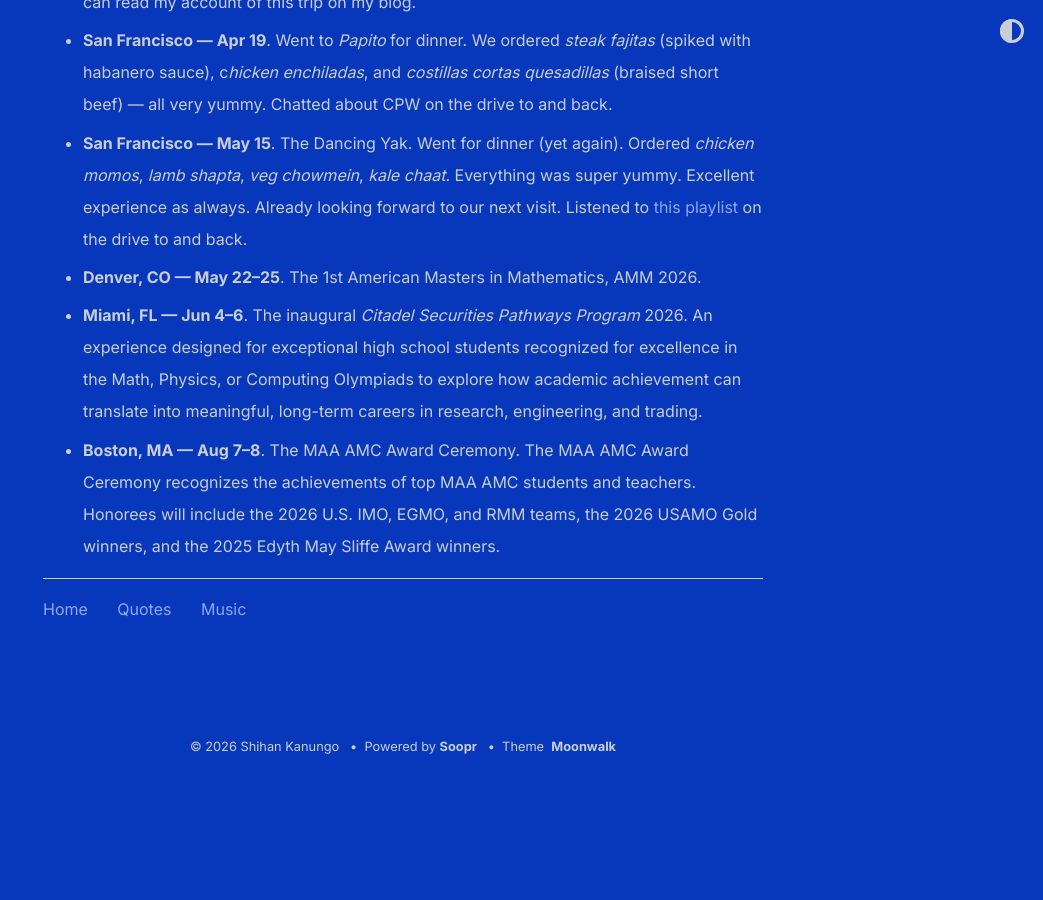
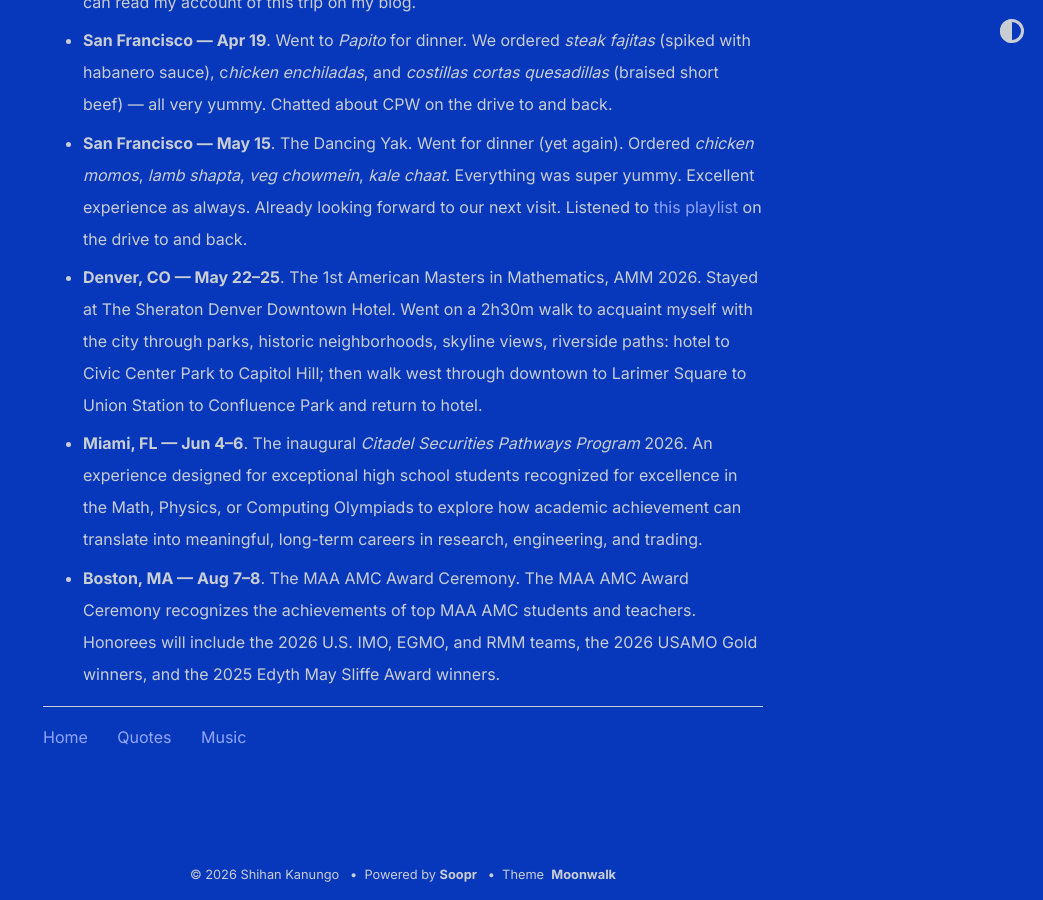
Before and after one commit to shihankanungo/shihankanungo.github.io, a Jekyll site: the page built from travel.md, in a window 1280 px wide and 900 px high, scrolled down 1823 px. Shown: the whole window, without its empty margins (237-1280 px from the left). Built offline with Jekyll 4.4.1, drawn with Linux system fonts in a browser that asks for light colours; before the commit the page ends 2595 px from its top, so only the background shows below that.

Commit message:
Update travel.md

```diff
--- a/travel.md
+++ b/travel.md
@@ -17,6 +17,6 @@ title: Travel &amp;c.
 - **Cambridge, MA --- Apr 16--19**. MIT CPW. Campus Preview Weekend (CPW) is a one-of-a-kind celebration, a joyful collision of events for admitted students at MIT. MIT welcomes approx. 1,000 students to campus each year and hosts over 700 fun-filled events. You can read my account of this trip on my blog.
 - **San Francisco --- Apr 19**. Went to *Papito* for dinner. We ordered *steak fajitas* (spiked with habanero sauce), c*hicken enchiladas*, and *costillas cortas quesadillas* (braised short beef) --- all very yummy. Chatted about CPW on the drive to and back.
 - **San Francisco --- May 15**. The Dancing Yak. Went for dinner (yet again). Ordered *chicken momos*, *lamb shapta*, *veg chowmein*, *kale chaat*. Everything was super yummy. Excellent experience as always. Already looking forward to our next visit. Listened to [this playlist](https://open.spotify.com/playlist/65kd1FYtB3YqTuObrKRjuw?si=ae1787712ca24197) on the drive to and back.
-- **Denver, CO --- May 22--25**. The 1st American Masters in Mathematics, AMM 2026.
+- **Denver, CO --- May 22--25**. The 1st American Masters in Mathematics, AMM 2026. Stayed at The Sheraton Denver Downtown Hotel. Went on a 2h30m walk to acquaint myself with the city through parks, historic neighborhoods, skyline views, riverside paths: hotel to Civic Center Park to Capitol Hill; then walk west through downtown to Larimer Square to Union Station to Confluence Park and return to hotel.
 - **Miami, FL --- Jun 4--6**. The inaugural *Citadel Securities Pathways Program* 2026. An experience designed for exceptional high school students recognized for excellence in the Math, Physics, or Computing Olympiads to explore how academic achievement can translate into meaningful, long-term careers in research, engineering, and trading.
 - **Boston, MA --- Aug 7--8**. The MAA AMC Award Ceremony. The MAA AMC Award Ceremony recognizes the achievements of top MAA AMC students and teachers. Honorees will include the 2026 U.S. IMO, EGMO, and RMM teams, the 2026 USAMO Gold winners, and the 2025 Edyth May Sliffe Award winners.
```
